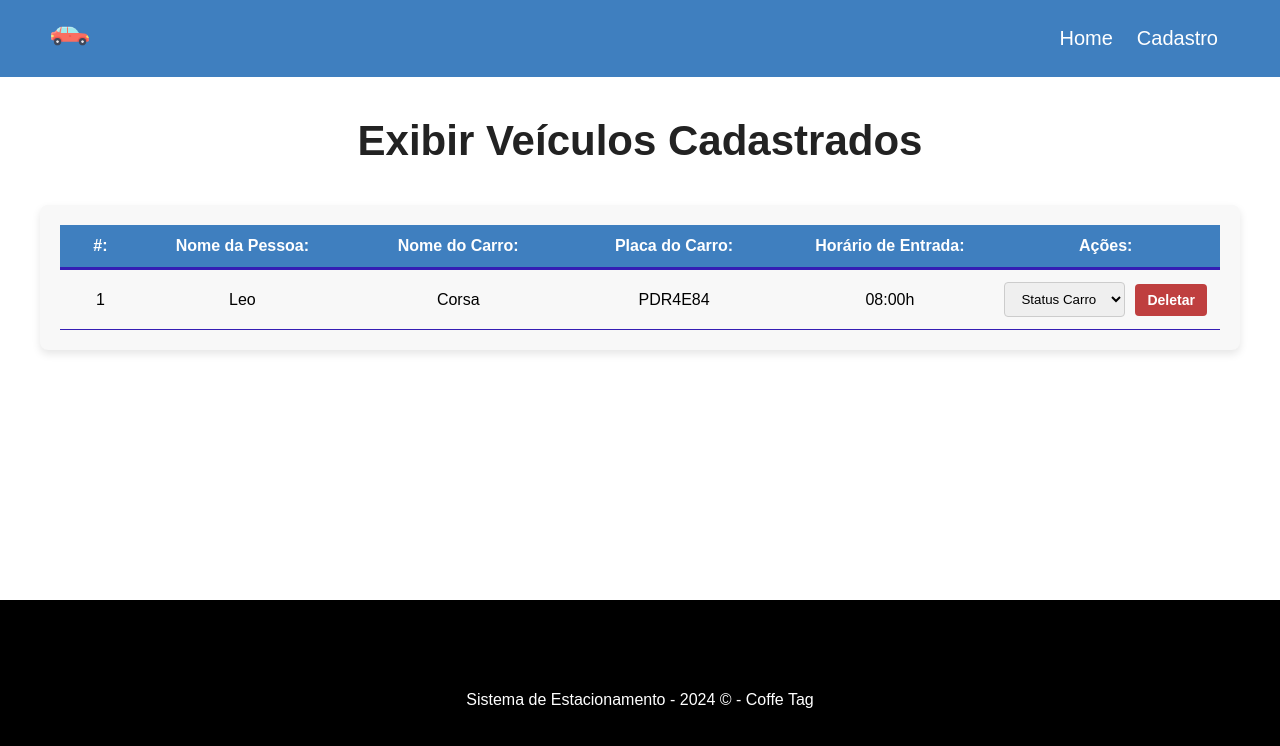
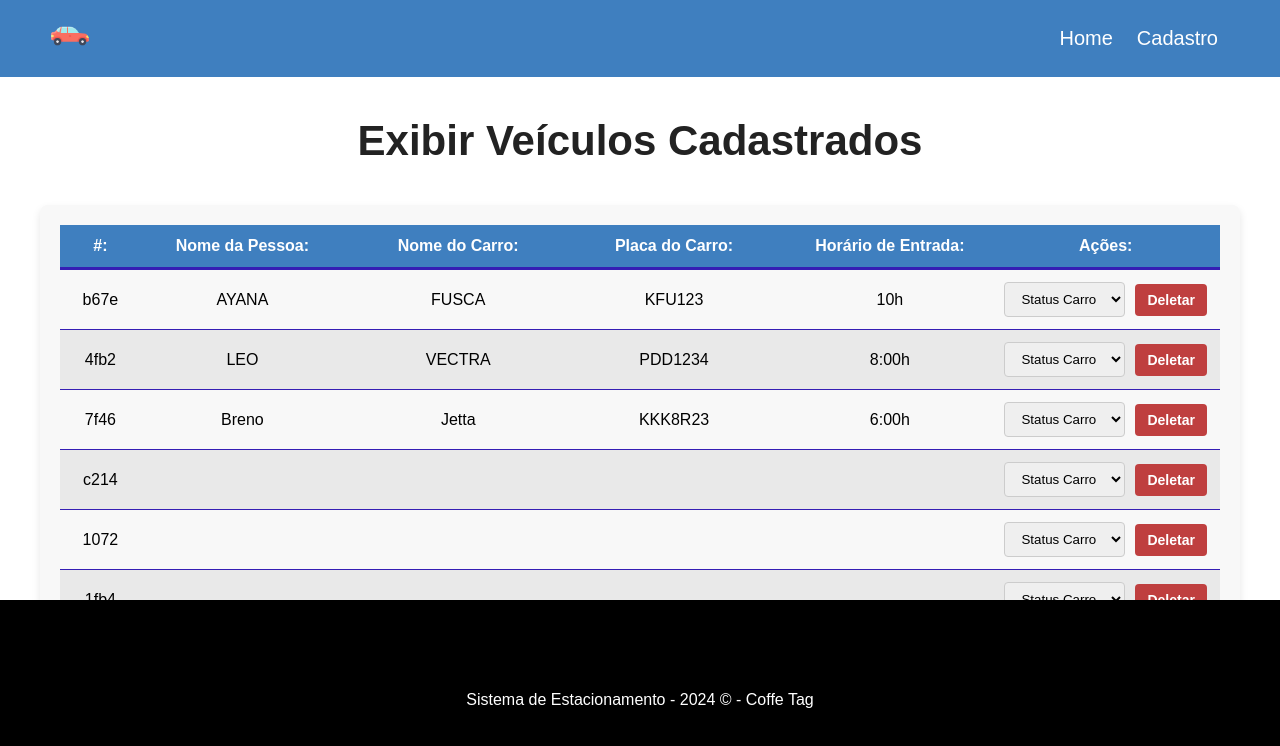
Before and after one commit to Felipedev2-0/app-estacionamento, a Vue app: page /cadastro in a window 1280 px wide. Shown: the top 746 px of the page. Built offline with nearby package versions, Linux system fonts and the light colour scheme; data requests are answered from the project's data file.

Commit message:
exibindo carros cadastrados no componente Dashboard.vue

```diff
--- a/db/db.json
+++ b/db/db.json
@@ -63,6 +63,15 @@
       "hora": null,
       "msg": null,
       "status": "Solicitado"
+    },
+    {
+      "id": "3f9b",
+      "nome": null,
+      "nomeCarro": null,
+      "placaCarro": null,
+      "hora": null,
+      "msg": null,
+      "status": "Solicitado"
     }
   ]
 }
--- a/src/components/CarroForm.vue
+++ b/src/components/CarroForm.vue
@@ -93,8 +93,6 @@ export default {
                 status: "Solicitado",
             }
 
-            //console.log(data)
-
             //transformar os dados json em string para o backend
             const dataJson = JSON.stringify(data)
 
--- a/src/components/Dashboard.vue
+++ b/src/components/Dashboard.vue
@@ -12,16 +12,19 @@
     </div>
 
     <div id="carro-table-rows">
-        <div class="carro-table-row">
-          <div class="order-number">1</div>
-          <div>Leo</div>
-          <div>Corsa</div>
-          <div>PDR4E84</div>
-          <div>08:00h</div>
+
+      <div class="carro-table-row" v-for="carro in carros" :key="carro.id">
+
+        <div class="order-number">{{ carro.id }}</div>
+        <div>{{ carro.nome }}</div>
+        <div>{{ carro.nomeCarro }}</div>
+        <div>{{ carro.placaCarro }}</div>
+        <div>{{ carro.hora }}</div>
 
         <div class="actions">
           <select name="status" class="status">
             <option value="">Status Carro</option>
+            <option value="" v-for="statu in status" :key="statu.tipo">{{ statu.tipo }}</option>
           </select>
 
           <button class="delete-btn">Deletar</button>
@@ -33,8 +36,59 @@
 
 <script>
 export default {
-    name: "Dashboard"
+  name: "Dashboard",
+
+
+  data() {
+    return {
+      carros: null,
+      carros_id: null,
+      status: []
     }
+
+  },
+
+  //carregar os carros do db.json
+  methods: {
+
+
+    async getCadastros() {
+
+      const req = await fetch("http://localhost:3000/carros")
+
+      const data = await req.json()
+
+      this.carros = data
+
+      this.getStatus()
+
+    },
+
+    async getStatus(){
+
+      const req = await fetch("http://localhost:3000/status")
+
+      const data = await req.json()
+
+      this.status = data
+
+
+
+    }
+
+
+  },
+
+  //chamando a aplicação
+  mounted(){
+    this.getCadastros()
+  }
+
+
+}
+
+
+
 </script>
 
 <style scoped>
@@ -42,56 +96,71 @@
 #carro-table {
   max-width: 1200px;
   margin: 0 auto;
-    padding: 20px; /* Adicionei padding para dar espaçamento interno */
-    background-color: #f8f8f8; /* Adicionei um fundo para destacar o conteúdo */
-    border-radius: 8px; /* Bordas arredondadas */
-    box-shadow: 0 4px 8px rgba(0, 0, 0, 0.1); /* Sombra para dar um efeito de elevação */
+  padding: 20px;
+  /* Adicionei padding para dar espaçamento interno */
+  background-color: #f8f8f8;
+  /* Adicionei um fundo para destacar o conteúdo */
+  border-radius: 8px;
+  /* Bordas arredondadas */
+  box-shadow: 0 4px 8px rgba(0, 0, 0, 0.1);
+  /* Sombra para dar um efeito de elevação */
 }
 
 /* Cabeçalho da tabela */
 .carro-table-heading {
   display: flex;
-    justify-content: space-between; /* Espaço igual entre as colunas */
+  justify-content: space-between;
+  /* Espaço igual entre as colunas */
   align-items: center;
   font-weight: bold;
   padding: 12px;
   border-bottom: 3px solid rgba(53, 30, 180, 1);
-    background-color: #3f7fbf; /* Fundo azul */
-    color: white; /* Texto branco */
+  background-color: #3f7fbf;
+  /* Fundo azul */
+  color: white;
+  /* Texto branco */
 }
 
 /* Linhas da tabela */
 .carro-table-row {
   display: flex;
-    justify-content: space-between; /* Espaço igual entre as colunas */
+  justify-content: space-between;
+  /* Espaço igual entre as colunas */
   align-items: center;
   padding: 12px;
   border-bottom: 1px solid rgba(53, 30, 180, 1);
 }
 
 .carro-table-row:nth-child(even) {
-    background-color: #e9e9e9; /* Fundo alternado para as linhas pares */
+  background-color: #e9e9e9;
+  /* Fundo alternado para as linhas pares */
 }
 
 /* Colunas de IDs */
-  .order-id, .order-number {
+.order-id,
+.order-number {
   width: 5%;
-    text-align: center; /* Centraliza o texto */
+  text-align: center;
+  /* Centraliza o texto */
 }
 
 /* Colunas padrão */
 .carro-table-heading div:not(.order-id),
 .carro-table-row div:not(.order-number) {
-    width: 18%; /* Ajuste da largura para somar 100% */
-    text-align: center; /* Centraliza o texto */
+  width: 18%;
+  /* Ajuste da largura para somar 100% */
+  text-align: center;
+  /* Centraliza o texto */
 }
 
 /* Ações */
 .actions {
   display: flex;
   align-items: center;
-    justify-content: space-around; /* Distribui espaço entre os elementos */
-    width: 19%; /* Ajusta para corresponder às outras colunas */
+  justify-content: space-around;
+  /* Distribui espaço entre os elementos */
+  width: 19%;
+  /* Ajusta para corresponder às outras colunas */
 }
 
 /* Select de status */
@@ -117,6 +186,7 @@
 
 .delete-btn:hover {
   background-color: tomato;
-    transform: scale(1.05); /* Leve aumento ao passar o mouse */
+  transform: scale(1.05);
+  /* Leve aumento ao passar o mouse */
 }
 </style>
```
Lines whose indentation alone changed are shown as unchanged.
